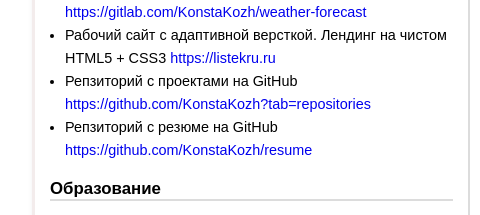
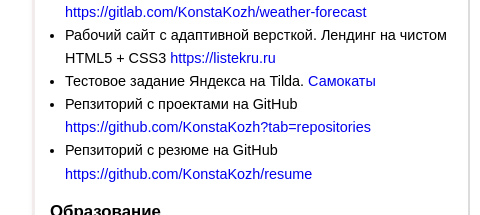
Before and after one commit to KonstaKozh/resume, a plain HTML site: page index.html in a window 1280 px wide. Shown: the part 689-904 px from the top of the page, 221-701 px from the left. Drawn offline with Linux system fonts and the light colour scheme; grey boxes are pictures that could not be loaded.

Commit message:
add information

```diff
--- a/index.html
+++ b/index.html
@@ -45,6 +45,9 @@
                     <li>Рабочий сайт с адаптивной версткой.
                         Лендинг на чистом HTML5 + CSS3
                         <a href="https://listekru.ru">https://listekru.ru</a>
+                    </li>
+                    <li>Тестовое задание Яндекса на Tilda.
+                        <a href="http://project5946912.tilda.ws">Самокаты</a>
                     </li>
                     <li>Репзиторий с проектами на GitHub
                         <a href="https://github.com/KonstaKozh?tab=repositories">https://github.com/KonstaKozh?tab=repositories</a>
```
